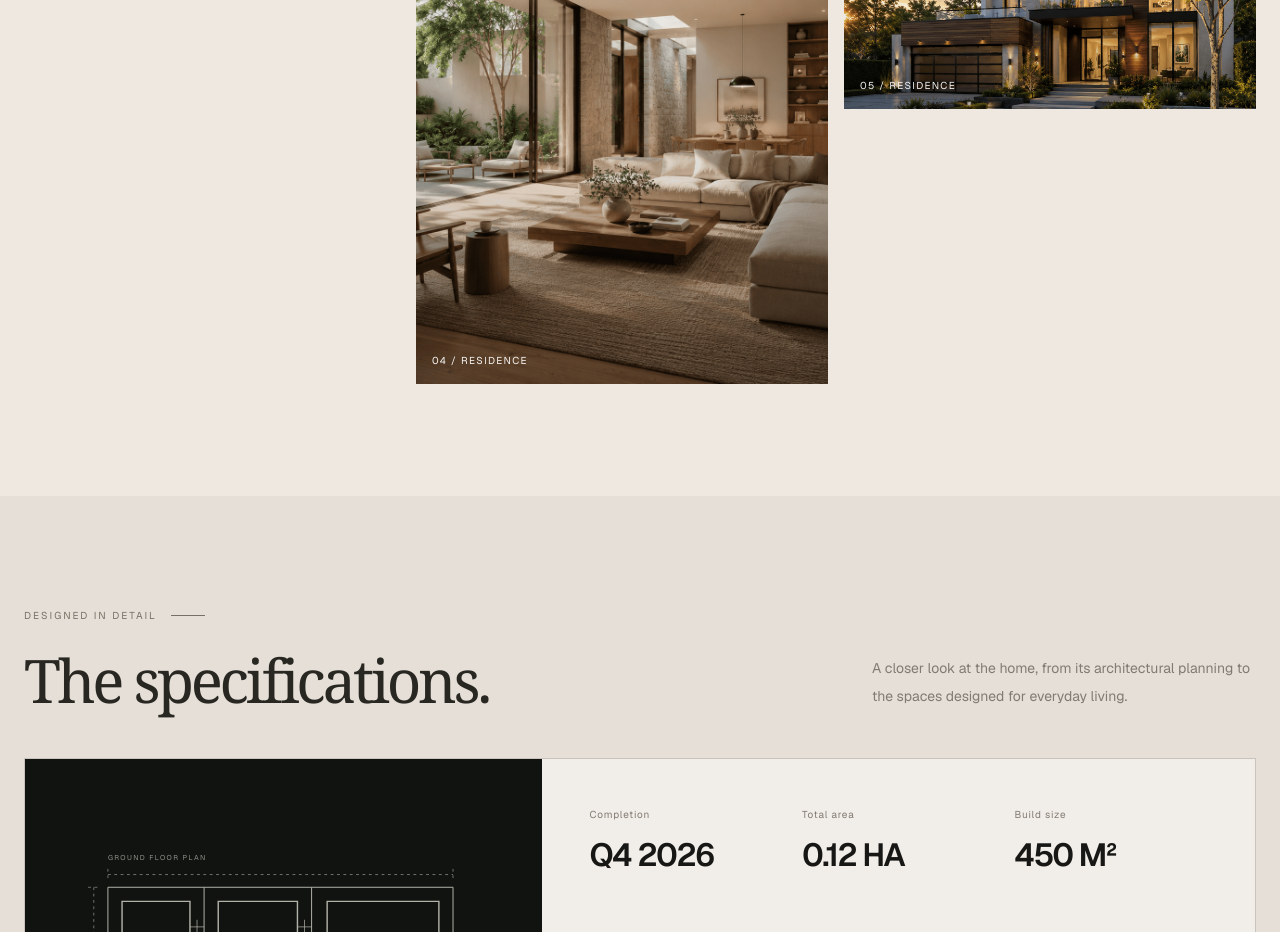
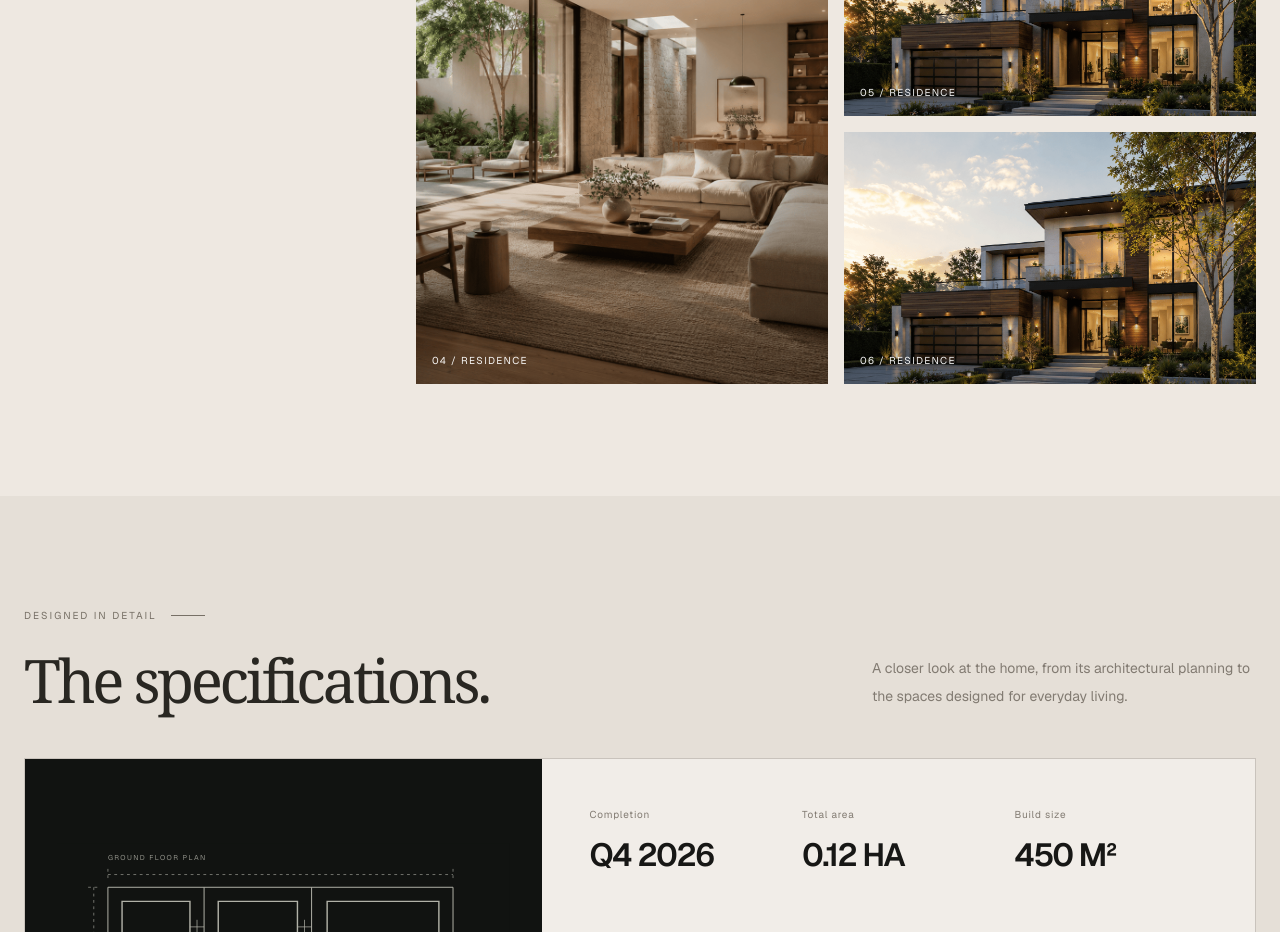
Before and after one commit to csoegi/estate-nextjs, a Next.js app: page / in a window 1280 px wide. Shown: the part 1520-2452 px from the top of the page. Built offline with nearby package versions, Linux system fonts and the light colour scheme.

Commit message:
Expand gallery to six asymmetric images

```diff
--- a/sections/gallery.tsx
+++ b/sections/gallery.tsx
@@ -1,11 +1,13 @@
 import Image from "next/image";
 
 const images = [
-  { src: "/assets/galleryImage1.png", alt: "Residence exterior and landscape" },
-  { src: "/assets/galleryImage2.png", alt: "Contemporary living space" },
-  { src: "/assets/galleryImage3.png", alt: "Architectural details" },
-  { src: "/assets/galleryImage4.png", alt: "Residential architecture" },
-  { src: "/assets/house.png", alt: "The residence" },
+  { src: "/assets/galleryImage1.png", alt: "Residence exterior and landscape", orientation: "vertical" },
+  { src: "/assets/galleryImage2.png", alt: "Contemporary living space", orientation: "horizontal" },
+  { src: "/assets/galleryImage3.png", alt: "Architectural details", orientation: "horizontal" },
+  { src: "/assets/galleryImage4.png", alt: "Residential architecture", orientation: "vertical" },
+  { src: "/assets/house.png", alt: "The residence", orientation: "horizontal" },
+  // Reuse an existing project image as a temporary sixth gallery placeholder.
+  { src: "/assets/house.png", alt: "Additional residence view", orientation: "horizontal" },
 ];
 
 export function Gallery() {
@@ -21,7 +23,7 @@ export function Gallery() {
           </div>
           <div className="grid grid-cols-2 gap-3 md:gap-4">
             {images.map((item, index) => (
-              <div key={item.src} className={`image-card ${index === 0 || index === 3 ? "row-span-2 min-h-[420px] md:min-h-[520px]" : "min-h-[200px] md:min-h-[245px]"}`}>
+              <div key={`${item.src}-${index}`} className={`image-card ${item.orientation === "vertical" ? "row-span-2 min-h-[420px] md:min-h-[520px]" : "min-h-[200px] md:min-h-[245px]"}`}>
                 <Image src={item.src} alt={item.alt} fill sizes="(min-width: 1024px) 30vw, 50vw" className="object-cover" />
                 <div className="absolute inset-0 bg-gradient-to-t from-black/30 via-transparent to-transparent" />
                 <span className="absolute bottom-4 left-4 text-[10px] uppercase tracking-[.13em] text-white/95">0{index + 1} / Residence</span>
```
